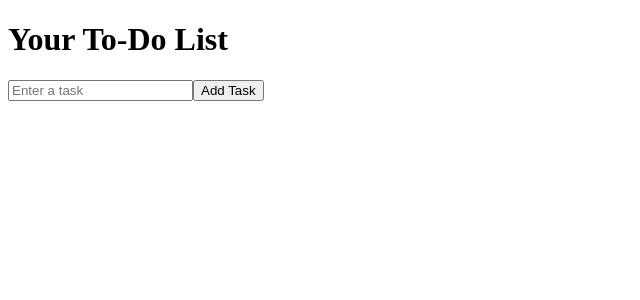
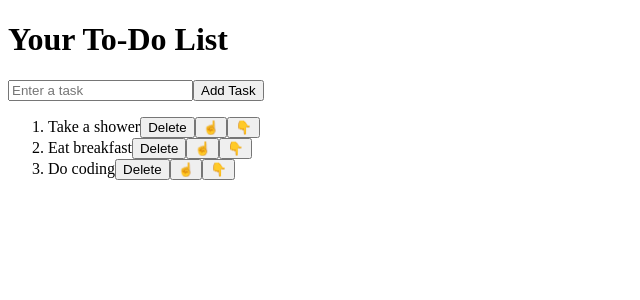
Before and after one commit to kushagrx/React-Dev, a React (Vite) app in the folder kushagra02/: page / in a window 1280 px wide. Shown: the top 300 px of the page, without its empty margins (0-640 px from the left). Built offline with nearby package versions, Linux system fonts and the light colour scheme.

Commit message:
Added move task up and down buttons

```diff
--- a/kushagra02/src/Todolist.jsx
+++ b/kushagra02/src/Todolist.jsx
@@ -1,7 +1,7 @@
 import React,{useState} from "react";
 
 function Todolist(){
-    const [tasks,setTasks]=useState([]);
+    const [tasks,setTasks]=useState(["Take a shower","Eat breakfast","Do coding"]);
     const [newtask,setNewtask]=useState("");
 
     function handleInputChange(event){
@@ -28,6 +28,21 @@ function Todolist(){
                 <input type="text" placeholder="Enter a task" value={newtask} onChange={handleInputChange}/>
                 <button className="addbutton" onClick={addTask}>Add Task</button>
             </div>
+
+            <ol>
+                {tasks.map((task, index) => (
+                    <li key={index}>
+                        <span className="text">{task}</span>
+                        <button className="deletebutton" onClick={() => deleteTask(index)}>
+                        Delete</button>
+                        <button className="moveupbutton" onClick={() => moveTaskUp(index)}>
+                        ☝️</button>
+                        <button className="movedownbutton" onClick={() => moveTaskDown(index)}>
+                        👇</button>
+                    </li>
+                ))}
+            </ol>
+
         </div>
 
     )
```
